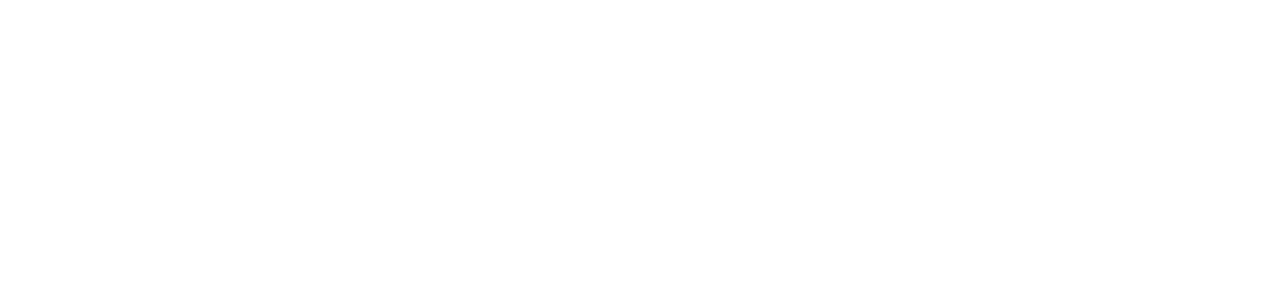
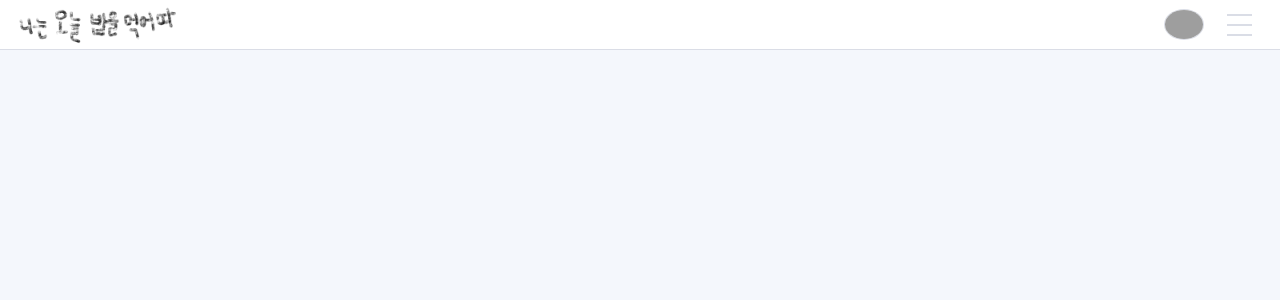
Before and after one commit to Cupcakes33/NAOBAB_FE, a React (Create React App) app: page / in a window 1280 px wide. Shown: the top 300 px of the page. Built offline with nearby package versions, Linux system fonts and the light colour scheme; data requests are answered from the project's data file; grey boxes are pictures that could not be loaded; a web font is replaced by a local one.

Commit message:
:sparkles: feat: 네비게이션 바 메뉴 추가, 로고 추가, getAsyncUser 리듀서 추가

```diff
--- a/package.json
+++ b/package.json
@@ -8,8 +8,10 @@
     "@testing-library/react": "^13.4.0",
     "@testing-library/user-event": "^13.5.0",
     "axios": "^1.2.1",
+    "json-server": "^0.17.1",
     "react": "^18.2.0",
     "react-dom": "^18.2.0",
+    "react-icons": "^4.7.1",
     "react-redux": "^8.0.5",
     "react-router-dom": "^6.4.5",
     "react-scripts": "5.0.1",
--- /dev/null
+++ b/server/db.json
@@ -0,0 +1,28 @@
+{
+  "userinfo": [
+    {
+      "id": 1,
+      "username": "test",
+      "nickname": "soo",
+      "profileImg": "https://as1.ftcdn.net/v2/jpg/03/46/83/96/1000_F_346839683_6nAPzbhpSkIpb8pmAwufkC7c5eD7wYws.jpg",
+      "self_intro": "hello"
+    },
+    {
+      "id": 2,
+      "username": "test2",
+      "nickname": "soo2",
+      "profileImg": "https://as1.ftcdn.net/v2/jpg/03/46/83/96/1000_F_346839683_6nAPzbhpSkIpb8pmAwufkC7c5eD7wYws.jpg",
+      "self_intro": "hello"
+    }
+  ],
+  "diary": [
+    {
+      "id": 1,
+      "userId": 1,
+      "title": "today",
+      "image": "https://biz.chosun.com/resizer/Tk8-T7MR9DB_Idsj_WNl6QDQPvc=/616x0/smart/cloudfront-ap-northeast-1.images.arcpublishing.com/chosunbiz/DRADET6VE5GQ7JXVXZPYLST6VA.png",
+      "content": "today",
+      "weather": "snow"
+    }
+  ]
+}
--- a/src/App.js
+++ b/src/App.js
@@ -1,10 +1,9 @@
+import MainpageContainer from "./mainpage/container/MainpageContainer";
+
 function App() {
   return (
     <div className="App">
-
-      {/* <img src="img/naobabLogo.png" style={{ width: "200px" }}></img>
-      <img src="img/favicon.ico" style={{ width: "32px" }}></img>
-      <img src="img/weather.png" style={{ width: "100px" }}></img> */}
+      <MainpageContainer />
     </div>
   );
 }
--- a/src/index.css
+++ b/src/index.css
@@ -5,4 +5,7 @@
 
 * {
   font-family: "crayon";
+  padding: 0;
+  margin: 0;
+  box-sizing: border-box;
 }
--- a/src/index.js
+++ b/src/index.js
@@ -2,10 +2,14 @@
 import ReactDOM from "react-dom/client";
 import App from "./App";
 import "./index.css";
+import { store } from "../src/redux/config/store";
+import { Provider } from "react-redux";
 
 const root = ReactDOM.createRoot(document.getElementById("root"));
 root.render(
   <React.StrictMode>
-    <App />
+    <Provider store={store}>
+      <App />
+    </Provider>
   </React.StrictMode>
 );
--- /dev/null
+++ b/src/mainpage/components/Mainpage.jsx
@@ -0,0 +1,63 @@
+import { ThemeProvider } from "styled-components";
+import defaultTheme from "../style/theme";
+import { MdFace, MdLogout, MdFavorite } from "react-icons/md";
+import {
+  StyledMainpageNav,
+  StyledNavLogo,
+  StyledNavUserinfo,
+  StyledMainpageBg,
+  StyledUserProfile,
+  StyledUserName,
+  UserinfoImgWrapper,
+  UserinfoToggleMenu,
+  FlexBox,
+  UserinfoMenuItems,
+} from "../style/MainpageStyledComponents";
+import { useState } from "react";
+
+const Mainpage = ({ data, error, loading }) => {
+  const [menuToggleSwitch, setmenuToggleSwitch] = useState("");
+  const menuToggleSwitchHandler = () => {
+    !menuToggleSwitch ? setmenuToggleSwitch("active") : setmenuToggleSwitch("");
+  };
+
+  return (
+    <ThemeProvider theme={defaultTheme}>
+      <StyledMainpageNav justify={"space-between"}>
+        <StyledNavLogo src="img/logo2.png" />
+        <StyledNavUserinfo className={menuToggleSwitch}>
+          <UserinfoImgWrapper>
+            <FlexBox justify={"flex-start"}>
+              <StyledUserProfile src={data?.userinfo?.profileImg} />
+              {menuToggleSwitch === "active" ? (
+                <StyledUserName>{data?.userinfo?.nickname}</StyledUserName>
+              ) : null}
+            </FlexBox>
+          </UserinfoImgWrapper>
+          <UserinfoToggleMenu
+            className={menuToggleSwitch}
+            onClick={menuToggleSwitchHandler}
+          ></UserinfoToggleMenu>
+
+          <UserinfoMenuItems className={menuToggleSwitch}>
+            <li>
+              <MdFace />
+              <span>My Profile</span>
+            </li>
+            <li>
+              <MdFavorite />
+              <span>My Favorite</span>
+            </li>
+            <li>
+              <MdLogout />
+              <span>Logout</span>
+            </li>
+          </UserinfoMenuItems>
+        </StyledNavUserinfo>
+      </StyledMainpageNav>
+      <StyledMainpageBg></StyledMainpageBg>
+    </ThemeProvider>
+  );
+};
+
+export default Mainpage;
--- /dev/null
+++ b/src/mainpage/container/MainpageContainer.jsx
@@ -0,0 +1,18 @@
+import { useEffect } from "react";
+import Mainpage from "../components/Mainpage";
+import { useDispatch, useSelector } from "react-redux";
+import { getAsyncUser } from "../../redux/module/mainpageSlice";
+
+const MainpageContainer = () => {
+  const dispatch = useDispatch();
+
+  const { data, error, loading } = useSelector((state) => state.mainpage);
+
+  useEffect(() => {
+    dispatch(getAsyncUser(1));
+  }, [dispatch]);
+
+  return <Mainpage data={data} loading={loading} error={error} />;
+};
+
+export default MainpageContainer;
--- /dev/null
+++ b/src/mainpage/style/MainpageStyledComponents.js
@@ -0,0 +1,166 @@
+import styled, { css } from "styled-components";
+
+const FlexBox = styled.div`
+  display: flex;
+  align-items: ${(props) => props.align || "center"};
+  justify-content: ${(props) => props.justify || "center"};
+`;
+
+const StyledMainpageNav = styled(FlexBox)`
+  width: 100%;
+  height: 5vh;
+  min-height: 50px;
+  position: sticky;
+  top: 0;
+  border-bottom: 1px solid ${(props) => props.theme.color.__line_c1};
+  padding: 0 ${(props) => props.theme.padding.base};
+`;
+
+const StyledNavLogo = styled.img`
+  height: 5vh;
+  &:hover {
+  }
+`;
+
+const StyledNavUserinfo = styled(FlexBox)`
+  width: 100px;
+  height: 100%;
+  display: flex;
+  position: relative;
+  justify-content: space-between;
+  transition: height 0.5s, width 0.5s;
+
+  &.active {
+    width: 200px;
+    height: 400px;
+    border-radius: 15px;
+    background: white;
+    transition: width 0.5s, height 0.5s;
+    transition-delay: 0s, 0.75s;
+  }
+`;
+
+const UserinfoImgWrapper = styled.div`
+  position: relative;
+  width: 50px;
+  height: 50px;
+  display: flex;
+  justify-content: center;
+  align-items: center;
+  background-color: transparent;
+`;
+
+const StyledUserProfile = styled.img`
+  height: 80%;
+  width: 80%;
+  border: 1px solid ${(props) => props.theme.color.__line_c1};
+  border-radius: 50%;
+`;
+
+const UserinfoToggleMenu = styled.div`
+  position: relative;
+  width: 50px;
+  height: 50px;
+  display: flex;
+  justify-content: center;
+  align-items: center;
+  cursor: pointer;
+
+  &::before {
+    content: "";
+    position: absolute;
+    width: 50%;
+    height: 2px;
+    background-color: ${(props) => props.theme.color.__line_c1};
+    transform: translateY(-10px);
+    box-shadow: 0 10px ${(props) => props.theme.color.__line_c1};
+    transition: 0.5s;
+  }
+  &.active::before {
+    transform: translateY(0px) rotate(45deg);
+    box-shadow: 0 0 ${(props) => props.theme.color.__line_c1};
+  }
+  &::after {
+    content: "";
+    position: absolute;
+    width: 50%;
+    height: 2px;
+    background-color: ${(props) => props.theme.color.__line_c1};
+    transform: translateY(10px);
+    transition: 0.5s;
+  }
+  &.active::after {
+    transform: translateY(0px) rotate(-45deg);
+    box-shadow: 0 0 ${(props) => props.theme.color.__line_c1};
+  }
+  ${(props) => {
+    props.active &&
+      css`
+        &::before {
+          background-color: red;
+        }
+      `;
+  }}
+`;
+
+const StyledMainpageBg = styled.div`
+  width: 100%;
+  height: 90vh;
+  background-color: ${(props) => props.theme.color.__bgColor};
+  padding: 0 ${(props) => props.theme.padding.lg};
+`;
+
+const StyledUserName = styled.span`
+  width: 100%;
+  color: ${(props) => props.theme.color.__line_c1};
+  font-size: ${(props) => props.theme.font.lg};
+  margin-left: ${(props) => props.theme.margin.base};
+`;
+
+const UserinfoMenuItems = styled.ul`
+  display: flex;
+  flex-direction: column;
+  gap: 10px;
+  padding: 10px;
+  position: absolute;
+  bottom: 0;
+  width: 100%;
+  visibility: hidden;
+
+  &.active {
+    visibility: visible;
+    transition: 0.5s;
+    transition-delay: 0.75s;
+  }
+  svg {
+    font-size: ${(props) => props.theme.font.xl};
+  }
+  span {
+    font-size: ${(props) => props.theme.font.sm};
+  }
+  li {
+    display: flex;
+    flex-direction: row;
+    align-items: center;
+    gap: 10px;
+    list-style: none;
+    color: ${(props) => props.theme.color.__line_c1};
+    transition: color 0.3s;
+    cursor: pointer;
+    &:hover {
+      color: ${(props) => props.theme.color.__icon_c1};
+    }
+  }
+`;
+export {
+  StyledMainpageNav,
+  StyledNavLogo,
+  StyledNavUserinfo,
+  StyledMainpageBg,
+  StyledUserProfile,
+  StyledUserName,
+  UserinfoImgWrapper,
+  UserinfoToggleMenu,
+  UserinfoMenuItems,
+  FlexBox,
+};
--- /dev/null
+++ b/src/mainpage/style/theme.js
@@ -0,0 +1,40 @@
+const margin = {
+  sm: ".5rem",
+  base: "1rem",
+  lg: "2rem",
+  xl: "3rem",
+};
+
+const padding = {
+  sm: ".5rem",
+  base: "1rem",
+  lg: "2rem",
+  xl: "3rem",
+};
+
+const font = {
+  base: "1rem",
+  sm: "1.4rem",
+  lg: "2rem",
+  xl: "3rem",
+  title: "5rem",
+};
+
+const color = {
+  __bgColor: "#f4f7fc",
+  __icon_c1: "#899be6",
+  __icon_c2: "#4e4e93",
+  __line_c1: "#dadde6",
+  __word_c1: "#e9f9fb",
+};
+
+
+
+const defaultTheme = {
+  margin,
+  padding,
+  font,
+  color,
+};
+
+export default defaultTheme;
--- a/src/redux/config/store.js
+++ b/src/redux/config/store.js
@@ -1,5 +1,8 @@
 import { configureStore } from "@reduxjs/toolkit";
+import mainpageReducer from "../module/mainpageSlice";
 
 export const store = configureStore({
-  reducer: {},
+  reducer: {
+    mainpage: mainpageReducer,
+  },
 });
--- /dev/null
+++ b/src/redux/module/mainpageSlice.js
@@ -0,0 +1,59 @@
+import { createAsyncThunk, createSlice } from "@reduxjs/toolkit";
+import axios from "axios";
+import { current } from "@reduxjs/toolkit";
+
+const instance = axios.create({
+  baseURL: "http://localhost:3001/",
+  timeout: 1000,
+});
+
+export const getAsyncUser = createAsyncThunk(
+  "main/getAsyncUser",
+  async (payload, thunkAPI) => {
+    try {
+      const userinfo = await instance.get(`/userinfo/${payload}`);
+      const diary = await instance.get(`/diary`);
+      if (diary.status === 200 && userinfo.status === 200) {
+        return { diary: diary.data, userinfo: userinfo.data };
+      } else {
+        thunkAPI.rejectWithValue([], { messege: "error" });
+      }
+    } catch (error) {
+      return thunkAPI.rejectWithValue([], error);
+    }
+  }
+);
+// export const getAsyncDiary = createAsyncThunk();
+
+const initialState = {
+  userinfo: [],
+  diary: [],
+  loading: false,
+  error: true,
+};
+
+export const mainpageSlice = createSlice({
+  name: "mainpage",
+  initialState,
+  reducers: {},
+  extraReducers: {
+    [getAsyncUser.fulfilled]: (state, action) => {
+
+      return {
+        ...state,
+        data: action.payload,
+        loading: false,
+        error: false,
+      };
+    },
+    [getAsyncUser.pending]: (state, action) => {
+      return { ...state, data: [], loading: true };
+    },
+    [getAsyncUser.rejected]: (state, action) => {
+      return { ...state, data: [], loading: false, error: action.error };
+    },
+  },
+});
+
+export const {} = mainpageSlice.actions;
+export default mainpageSlice.reducer;
```
Also changed, not shown: public/img/mainpage_bg.jpeg (added), 1 other file (tests, documents, lock files or other folders).
